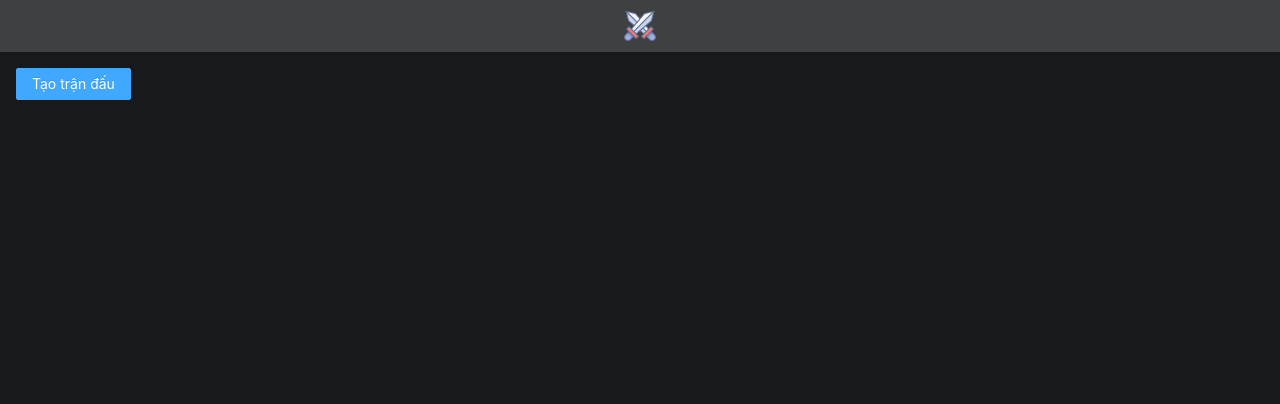
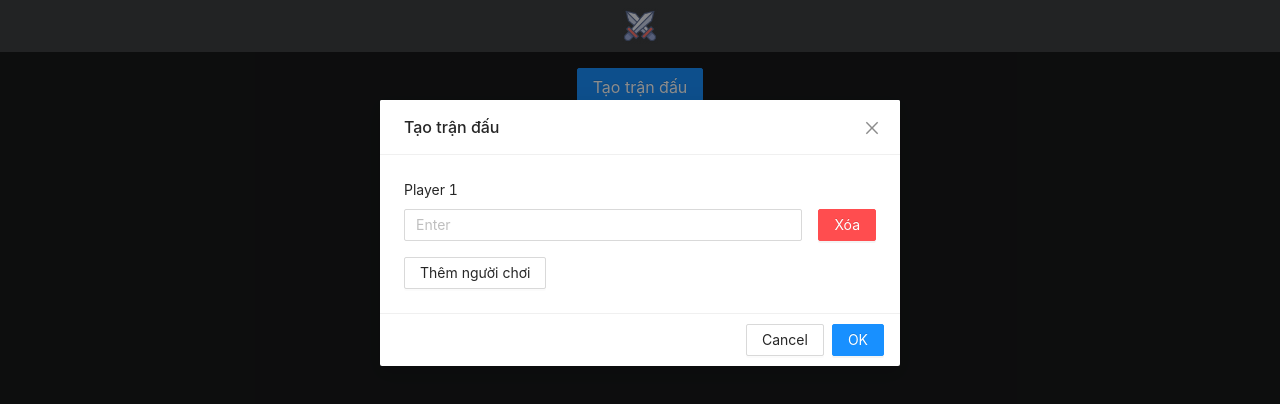
Before and after one commit to nguyenphuoc450/scoring-fe, a Vue app: page / in a window 1280 px wide. Both pictures are taken after a click on the button "Tạo trận đấu". Shown: the top 404 px of the page. Built offline with nearby package versions, Linux system fonts and the light colour scheme.

Commit message:
create & render match

```diff
--- a/index.html
+++ b/index.html
@@ -5,7 +5,7 @@
   <meta charset="UTF-8">
   <link rel="icon" href="/favicon.ico">
   <meta name="viewport" content="width=device-width, initial-scale=1.0">
-  <title>Score Counter</title>
+  <title>Scoring</title>
 </head>
 
 <body>
--- a/src/App.vue
+++ b/src/App.vue
@@ -6,7 +6,21 @@ import Header from '@/components/common/Header.vue'
 
 <template>
   <Header />
-  <RouterView />
+  <router-view v-slot="{ Component }">
+    <transition>
+      <component :is="Component" />
+    </transition>
+  </router-view>
 </template>
 
-<style scoped></style>
+<style scoped>
+.v-enter-active,
+.v-leave-active {
+  transition: opacity 0.3s ease;
+}
+
+.v-enter-from,
+.v-leave-to {
+  opacity: 0;
+}
+</style>
--- a/src/assets/scss/styles.scss
+++ b/src/assets/scss/styles.scss
@@ -5,8 +5,19 @@
 
 body {
   background-color: #18191a;
+  color: #ffffff;
 }
 
 .page {
   padding: 16px;
 }
+
+.input-group {
+  label {
+    display: block;
+    margin-bottom: 8px;
+  }
+  &:not(:last-child) {
+    margin-bottom: 16px;
+  }
+}
--- a/src/components/Match/MatchItem.vue
+++ b/src/components/Match/MatchItem.vue
@@ -1,11 +1,53 @@
 <script setup>
+import moment from 'moment'
+import { DeleteOutlined } from '@ant-design/icons-vue';
+import { useStore } from 'vuex';
+import { Modal } from 'ant-design-vue';
+
+const props = defineProps({
+  data: {
+    required: true,
+    type: Object,
+    default: () => ({})
+  }
+})
+
+const store = useStore()
+
+const removeMatch = () => {
+  Modal.confirm({
+    title: 'Xóa trận ' + props.data.id,
+    content: 'Bạn có muốn xóa không?',
+    okText: 'Ok',
+    cancelText: 'Không',
+    onOk () {
+      store.dispatch('removeMatchById', props.data.id)
+    },
+    onCancel () { },
+  });
+}
 
 </script>
 
 <template>
-  <div class="match-item">
-
-  </div>
+  <router-link :to="{ name: 'match', params: { id: data.id } }">
+    <a-card class="match-item">
+      <h3 class="name">Id: {{ data.id }}</h3>
+      <p class="created">Ngày tạo: {{ moment(data.created_at).format('DD/MM/YYYY HH:mm:ss') }}</p>
+      <a-button type="danger" @click="removeMatch">
+        Xóa
+      </a-button>
+    </a-card>
+  </router-link>
 </template>
 
-<style lang="scss" scoped></style>
+<style lang="scss" scoped>
+.match-item {
+  flex: 1;
+  cursor: pointer;
+}
+
+.name {}
+
+.created {}
+</style>
--- a/src/components/Match/MatchList.vue
+++ b/src/components/Match/MatchList.vue
@@ -1,12 +1,27 @@
 <script setup>
+import { computed } from 'vue';
+import { useStore } from 'vuex';
 import MatchItem from './MatchItem.vue';
+
+const store = useStore()
+
+const matchs = computed(() => {
+  return store.getters.getMatchs.reverse()
+})
 
 </script>
 
 <template>
   <div class="match-list">
-    <MatchItem />
+    <MatchItem v-for="item in matchs" :key="item.id" :data="item" />
   </div>
 </template>
 
-<style lang="scss" scoped></style>
+<style lang="scss" scoped>
+.match-list {
+  margin: 24px 0;
+  display: flex;
+  flex-wrap: wrap;
+  grid-gap: 24px;
+}
+</style>
--- a/src/components/common/Header.vue
+++ b/src/components/common/Header.vue
@@ -1,18 +1,31 @@
 <script setup>
 import { LeftOutlined } from '@ant-design/icons-vue'
-import { useRouter } from 'vue-router';
+import { reactive, watch } from 'vue';
+import { useRoute, useRouter } from 'vue-router';
 
 const router = useRouter()
+const route = useRoute()
+
+const state = reactive({
+  isShowIconBack: false
+})
 
 const goBack = () => {
   router.go(-1)
 }
 
+watch(() => route.path, () => {
+
+  if (route.name != 'home') {
+    state.isShowIconBack = true
+  }
+})
+
 </script>
 
 <template>
   <header class="header">
-    <div class="header__icon-back" @click="goBack" v-if="$route.name != 'home'">
+    <div class="header__icon-back" @click="goBack" v-if="state.isShowIconBack">
       <left-outlined style="font-size: 24px; color: #ffffff;" />
     </div>
     <router-link class="header__logo" :to="{ name: 'home' }">
--- a/src/views/HomeView.vue
+++ b/src/views/HomeView.vue
@@ -1,14 +1,98 @@
 <script setup>
 import MatchList from '@/components/Match/MatchList.vue';
+import { reactive } from 'vue';
+import { useStore } from 'vuex';
+import uniqid from 'uniqid'
+import { DeleteOutlined } from '@ant-design/icons-vue';
 
+const store = useStore()
+
+const state = reactive({
+  isVisible: false,
+  players: [
+    {
+      id: uniqid(),
+      name: ''
+    }
+  ]
+})
+
+const openModal = () => {
+  state.isVisible = true
+}
+
+const closeModal = () => {
+  state.isVisible = false
+  state.players = [
+    {
+      id: uniqid(),
+      name: ''
+    }
+  ]
+}
+
+const addNewPlayer = () => {
+  const newPlayer = {
+    id: uniqid(),
+    name: `player_${state.players.length + 1}`
+  }
+  state.players = [...state.players, newPlayer]
+}
+
+
+const removePlayer = (id) => {
+  state.players = state.players.filter(player => player.id !== id)
+}
+const createMatch = () => {
+  const newMatch = {
+    id: uniqid(),
+    players: state.players,
+    created_at: Date.now()
+  }
+  store.dispatch('addNewMatch', newMatch)
+  closeModal()
+}
 
 </script>
 
 <template>
   <div class="page">
-    <a-button type="primary">
+    <a-button style="display: block; margin: 0 auto;" type="primary" size="large" @click="openModal">
       Tạo trận đấu
     </a-button>
+
+    <a-modal :visible="state.isVisible" title="Tạo trận đấu" @ok="createMatch" @cancel="closeModal">
+      <div class="form-players">
+        <div class="input-group" v-for="(item, index) in state.players" :key="item.id">
+          <label for="">Player {{ index + 1 }}</label>
+          <div class="input-group__control">
+            <a-input v-model="value" placeholder="Enter" />
+            <a-button type="danger" @click="removePlayer(item.id)">
+              <!-- <delete-outlined /> -->
+              Xóa
+            </a-button>
+          </div>
+        </div>
+
+        <a-button @click="addNewPlayer">
+          Thêm người chơi
+        </a-button>
+      </div>
+    </a-modal>
+
     <MatchList />
   </div>
 </template>
+
+
+<style lang="scss" scoped>
+.input-group__control {
+  display: flex;
+  align-items: center;
+  grid-gap: 16px;
+
+  input {
+    flex: 1;
+  }
+}
+</style>
```
